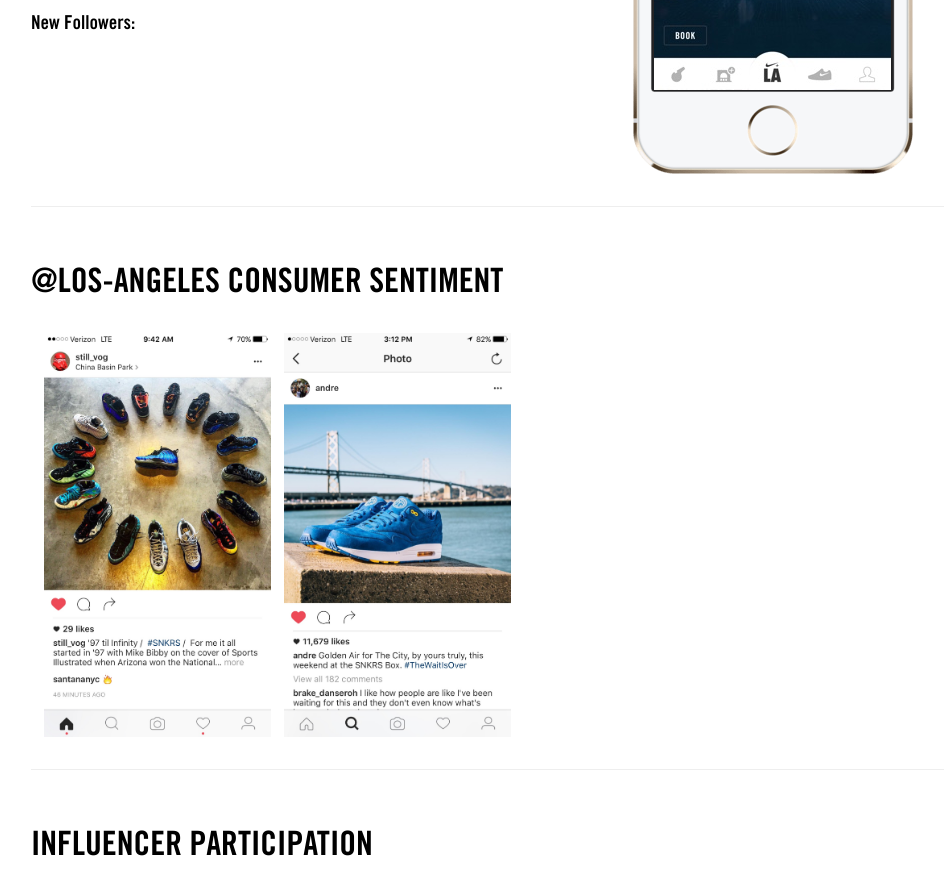
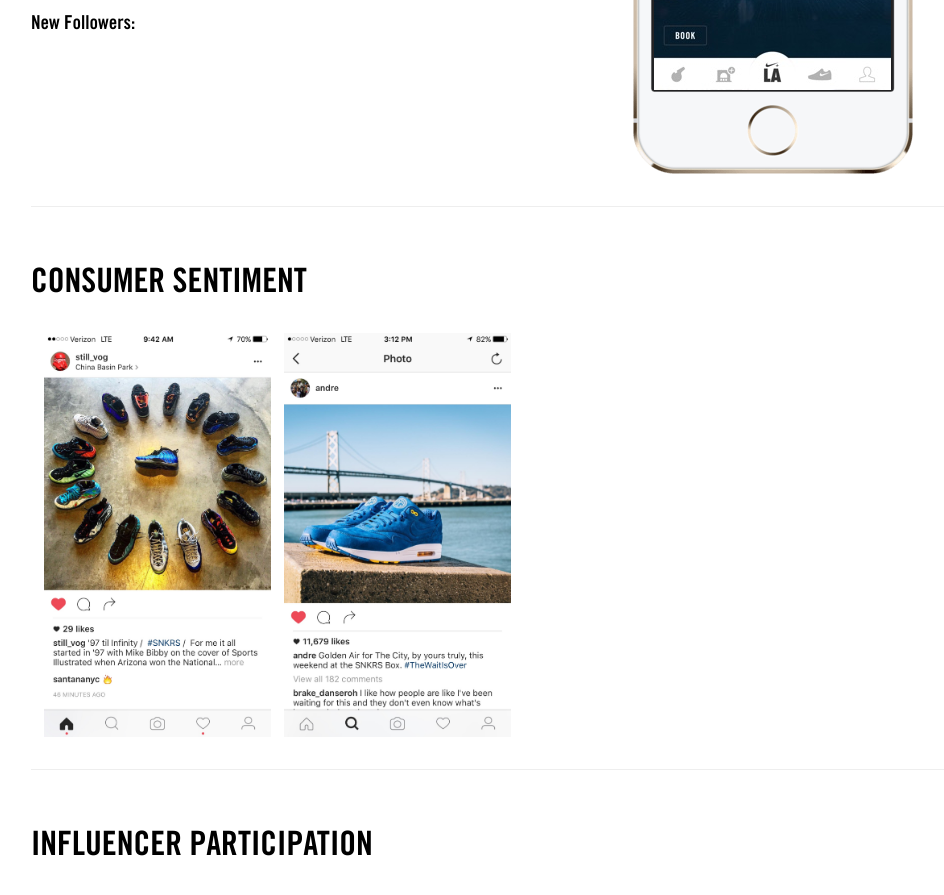
Before and after one commit to PHironaka/bream, a Jekyll site: the page built from _sf/nike-plus-presents-golden-air.markdown, in a window 1280 px wide and 900 px high, scrolled down 903 px. Shown: the top 895 px of the window, without its empty margins (106-1050 px from the left). Built offline with Jekyll 4.4.1, drawn with Linux system fonts in a browser that asks for light colours; a script that is not in the unit is left out; grey boxes are pictures that could not be loaded.

Commit message:
Updated Nike Plus Presents Golden Air

```diff
--- a/_sf/nike-plus-presents-golden-air.markdown
+++ b/_sf/nike-plus-presents-golden-air.markdown
@@ -17,7 +17,7 @@
 - "/uploads/IMG_0048.JPG"
 - "/uploads/IMG_0040.JPG"
 - "/uploads/IMG_0032.JPG"
-city: "@los-angeles"
+tweet: SNKRS
 background_color: "#fd4141"
 city-name: San Francisco
 asset:
```
